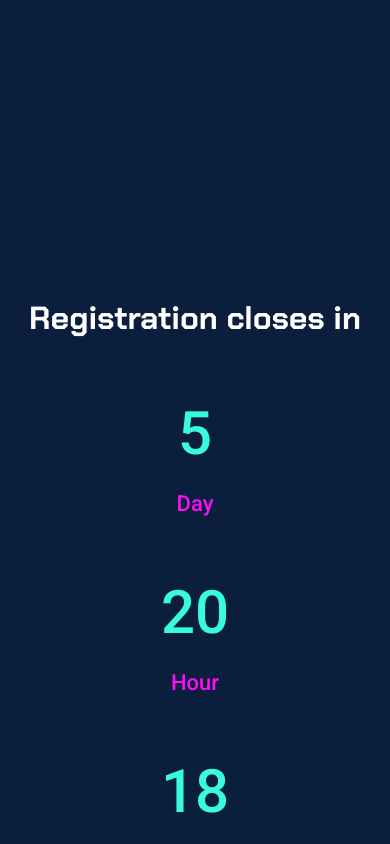
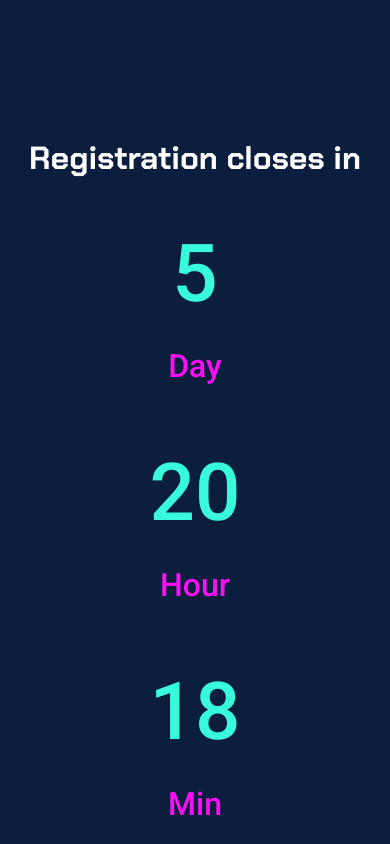
Before and after one commit to DevUp-Umbb-Club/Smart-City-website-front, a React (Vite) app: page / in a window 390 px wide. Shown: the part 860-1704 px from the top of the page. Built offline with nearby package versions, Linux system fonts and the light colour scheme; no server answers.

Commit message:
added components

```diff
--- a/src/components/CountDown/CountDown.css
+++ b/src/components/CountDown/CountDown.css
@@ -1,6 +1,6 @@
 .countdown{
 
-   margin-top: 10rem;
+
    height: 100%;
    width: 100%;
 }
@@ -54,24 +54,35 @@
 
 
 @media screen and (max-width:768px){
-    .countdown-content .countdown-timer{
-        /* flex-direction: column; */
-    }
-    .countdown-content h2{
+   .countdown-timer .countdown-box{
+    display: flex;
+    flex-direction: column;
+    gap: 0.5rem;
+    justify-content: center;
+    align-items: center;
+    padding: 1rem;
+    border-radius: 10px;
+}
 
-       text-align: center;
-    }
+.countdown-box span{
 
-    .countdown-box span{
+    font-size: 80px;
 
-        font-size: 60px;
+}
+.countdown-box p{
+    color: var(--secondary-accent-color);
 
-    }
-    .countdown-box p{
-        color: var(--secondary-accent-color);
+    font-size: 32px;
+}
 
-        font-size: 22px;
-    }
+
+
+.countdown-content .countdown-timer{
+
+    gap: 0.7rem;
+
+}
+
 
 }
 
--- a/src/components/CountDown/CountDown.jsx
+++ b/src/components/CountDown/CountDown.jsx
@@ -32,7 +32,7 @@ const CountDown = () => {
         };
 
         const updateDOM = () => {
-            document.querySelector('.days span').textContent = timeLeftRef.current.days;
+            document.querySelector('.days2 span').textContent = timeLeftRef.current.days;
             document.querySelector('.hours span').textContent = timeLeftRef.current.hours;
             document.querySelector('.minutes span').textContent = timeLeftRef.current.minutes;
             document.querySelector('.seconds span').textContent = timeLeftRef.current.seconds;
@@ -48,7 +48,7 @@ const CountDown = () => {
             <div className='countdown-content'>
                 <h2>Registration closes in</h2>
                 <div className='countdown-timer'>
-                    <div className='countdown-box days'>
+                    <div className='countdown-box days2'>
                         <span>0</span>
                         <p>Day</p>
                     </div>
--- a/src/components/Footer/Footer.css
+++ b/src/components/Footer/Footer.css
@@ -43,6 +43,7 @@
 .footer-content-top-desc button {
     padding: 0.5rem 1.5rem;
     background-color: var(--accent-color);
+    max-width: 150px;
     color: #122C5A;
     border: none;
     border-radius: 5px;
--- a/src/components/Footer/Footer.jsx
+++ b/src/components/Footer/Footer.jsx
@@ -18,7 +18,12 @@ const Footer = () => {
     else if(goto==='linkedin'){
       window.location.href='https://www.linkedin.com/company/devupumbb'
     }
-  }
+    else if(goto==='location'){
+
+      window.location.href="https://maps.app.goo.gl/kBpgf8zBCQqiZNJ8A"
+    }
+
+    }
   return (
     <footer className='footer'>
       <div className='footer-content'>
@@ -36,9 +41,11 @@ const Footer = () => {
             <a href='#'>Sponsor</a>
             <a href='#'>FAQ</a>
           </div>
-          <div className='footer-content-top-location'>
+          <div className='footer-content-top-location' onClick={()=>{
+            handleLink('location')
+          }}>
             <i className='location-icon'><FaLocationDot /></i>
-            <a href='#'>Auberge corso boumerdes</a>
+            <a href="https://maps.app.goo.gl/kBpgf8zBCQqiZNJ8A">Auberge corso boumerdes</a>
           </div>
         </div>
         <div className='footer-content-line'></div>
--- a/src/components/Judges/Judges.jsx
+++ b/src/components/Judges/Judges.jsx
@@ -10,7 +10,7 @@ const Judges = () => {
         <div className='judges-content'>
 
             <img src={judgesImage} id='judgesimages' />
-        <h2>Judges</h2>
+        <h2>Mentors</h2>
         <div className='judges-cards'>
 
             <div className='judges-card'>
@@ -25,6 +25,59 @@ const Judges = () => {
 
                 </div>
 
+
+                <div className='judges-card'>
+                <div className='judges-card-header'>
+                    <img src= {merouane} alt='judge' />
+                    <h4>Dr. John Doe</h4>
+                    <span>Judge</span>
+                </div>
+                <div className='judges-card-content'>
+                    <p>Merouane Kanoune, a Full Stack Software Engineer and Tech Lead with over 4 years of experience. Leading the development of ALID and O’KLA</p>
+                </div>
+
+                </div>
+
+
+                <div className='judges-card'>
+                <div className='judges-card-header'>
+                    <img src= {merouane} alt='judge' />
+                    <h4>Dr. John Doe</h4>
+                    <span>Judge</span>
+                </div>
+                <div className='judges-card-content'>
+                    <p>Merouane Kanoune, a Full Stack Software Engineer and Tech Lead with over 4 years of experience. Leading the development of ALID and O’KLA</p>
+                </div>
+
+                </div>
+
+
+
+                <div className='judges-card'>
+                <div className='judges-card-header'>
+                    <img src= {merouane} alt='judge' />
+                    <h4>Dr. John Doe</h4>
+                    <span>Judge</span>
+                </div>
+                <div className='judges-card-content'>
+                    <p>Merouane Kanoune, a Full Stack Software Engineer and Tech Lead with over 4 years of experience. Leading the development of ALID and O’KLA</p>
+                </div>
+
+                </div>
+
+
+
+                <div className='judges-card'>
+                <div className='judges-card-header'>
+                    <img src= {merouane} alt='judge' />
+                    <h4>Dr. John Doe</h4>
+                    <span>Judge</span>
+                </div>
+                <div className='judges-card-content'>
+                    <p>Merouane Kanoune, a Full Stack Software Engineer and Tech Lead with over 4 years of experience. Leading the development of ALID and O’KLA</p>
+                </div>
+
+                </div>
 
                 <div className='judges-card'>
                 <div className='judges-card-header'>
```
